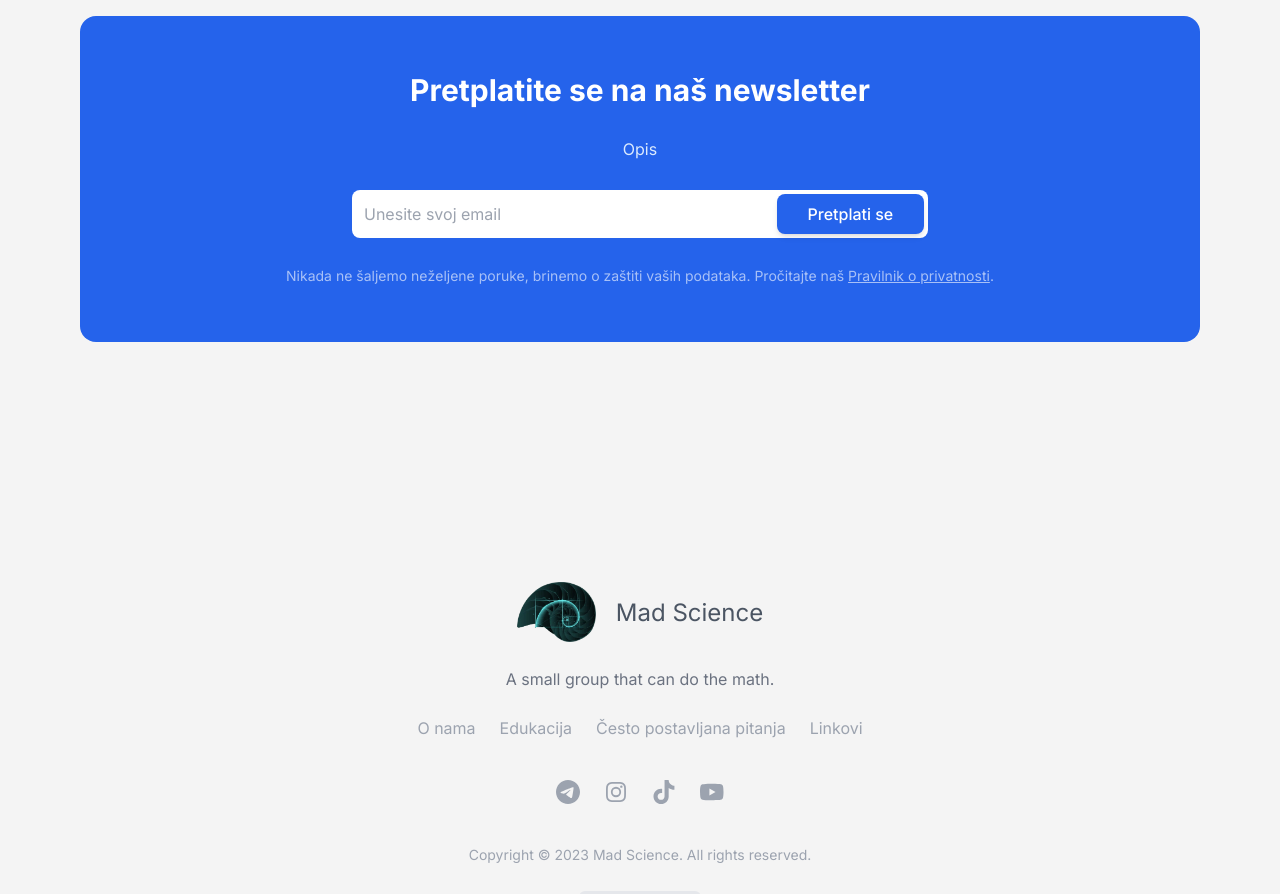
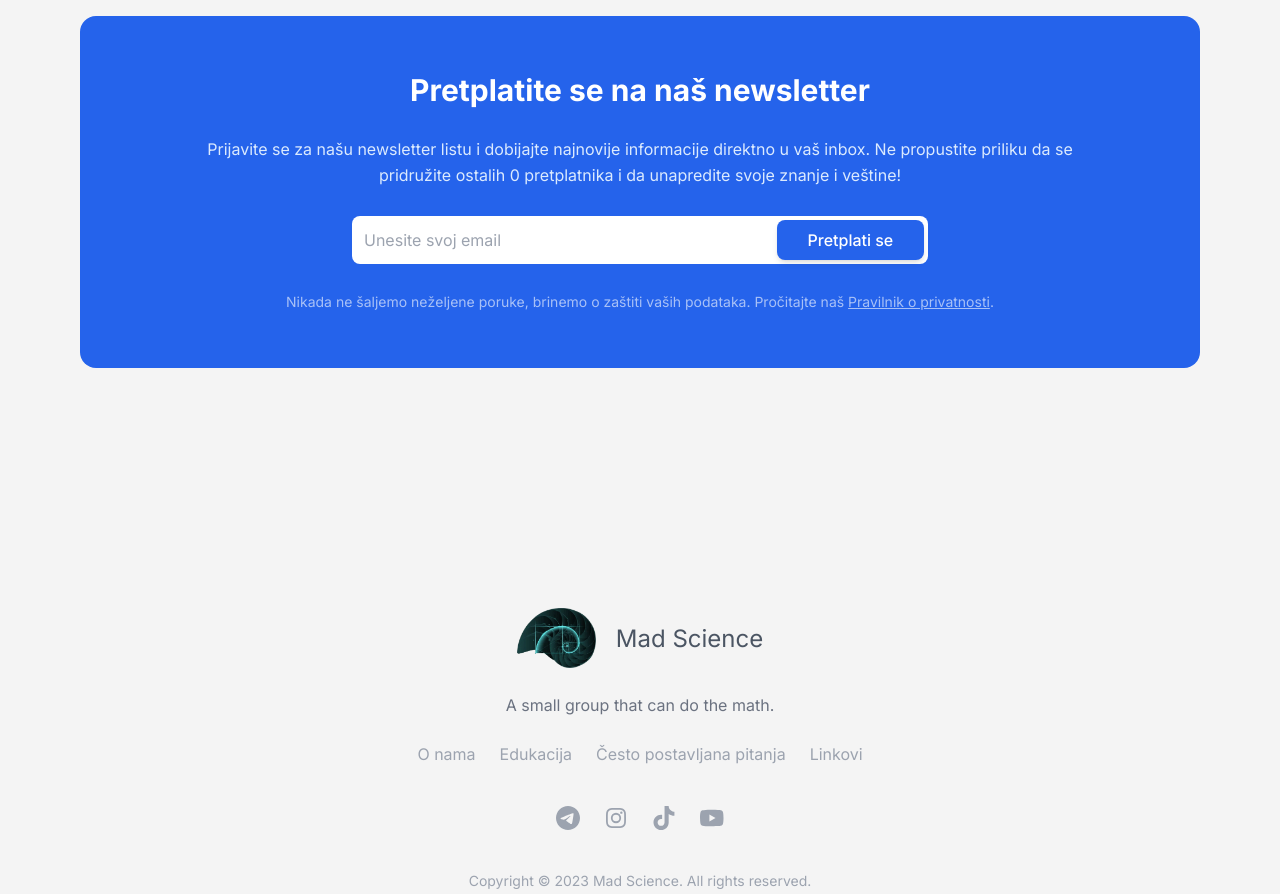
Before and after one commit to faustatwork/mad-science-website, a Next.js app: page / in a window 1280 px wide. Shown: the part 4840-5734 px from the top of the page. Built offline with nearby package versions, Linux system fonts and the light colour scheme.

Commit message:
fix(Newsletter): add desc, put types in separate file

```diff
--- a/components/Newsletter.tsx
+++ b/components/Newsletter.tsx
@@ -2,7 +2,7 @@ import Link from "next/link";
 import { subscribeToNewsletter } from "../pages/api/subscribe-newsletter";
 import { toast } from "react-hot-toast";
 import { XCircle, CheckCircle2 } from "lucide-react";
-import { SupabaseError } from "../pages/api/newsletter";
+import { SupabaseError } from "../types/supabase";
 
 const Newsletter = () => {
   // eslint-disable-next-line @typescript-eslint/no-explicit-any
@@ -31,7 +31,11 @@ const Newsletter = () => {
             <p className="max-w-sm text-[0.88rem]">
               Error:{" "}
               <span className="text-gray-500 dark:text-gray-400">
-                {submitError.message}
+                {submitError.message ===
+                // eslint-disable-next-line quotes
+                `duplicate key value violates unique constraint "newsletter_mail_key"`
+                  ? "Već ste pretplaćeni na naš newsletter."
+                  : submitError.message}
               </span>
             </p>
           </div>
@@ -46,7 +50,12 @@ const Newsletter = () => {
         <h3 className="text-3xl font-bold text-white">
           Pretplatite se na naš newsletter
         </h3>
-        <p className="leading-relaxed text-blue-100">Opis</p>
+        <p className="max-w-4xl leading-relaxed text-blue-100">
+          Prijavite se za našu newsletter listu i dobijajte najnovije
+          informacije direktno u vaš inbox. Ne propustite priliku da se
+          pridružite ostalih 0 pretplatnika i da unapredite svoje znanje i
+          veštine!
+        </p>
         <form
           onSubmit={handleSubmit}
           className="flex w-full max-w-xl items-center justify-center rounded-lg bg-white p-1 sm:max-w-full sm:flex-col"
--- /dev/null
+++ b/types/supabase.ts
@@ -0,0 +1,6 @@
+export type SupabaseError = {
+  code: string;
+  message: string;
+  details: string;
+  hint: string;
+};
```
